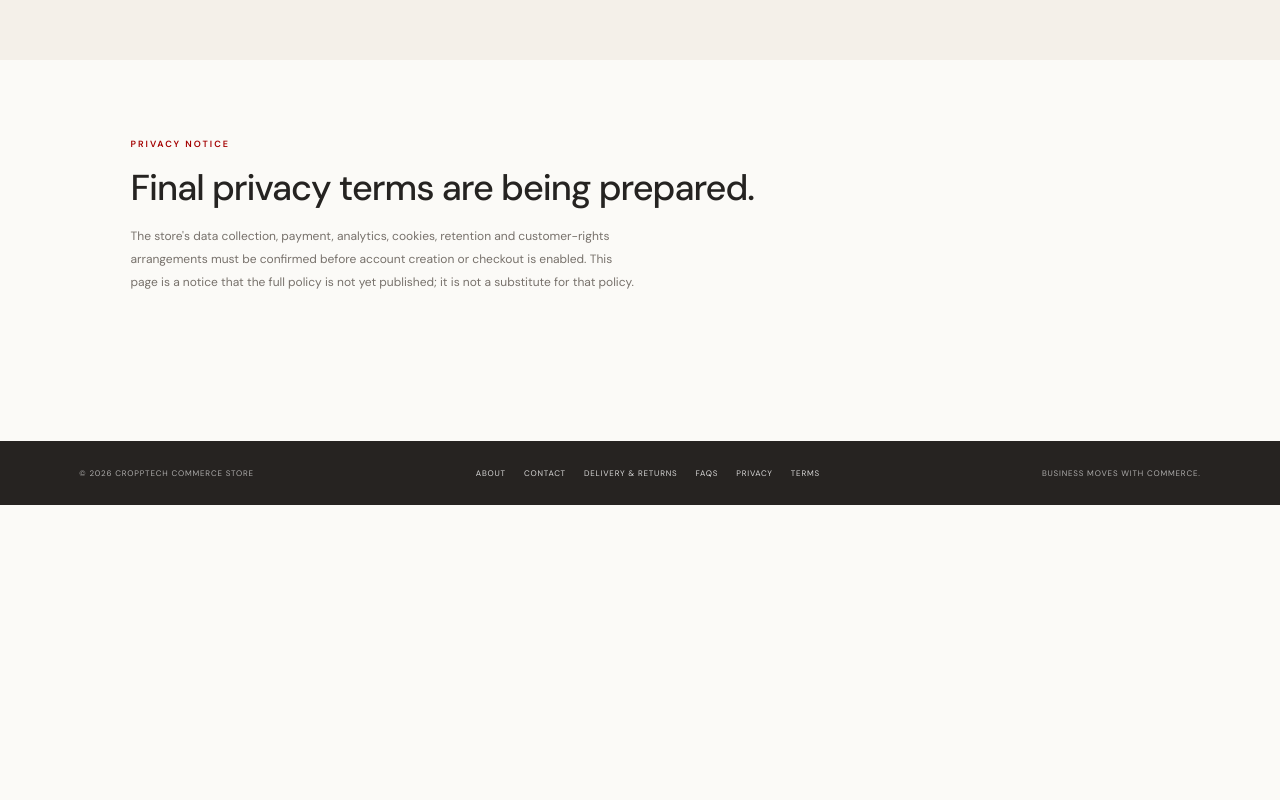
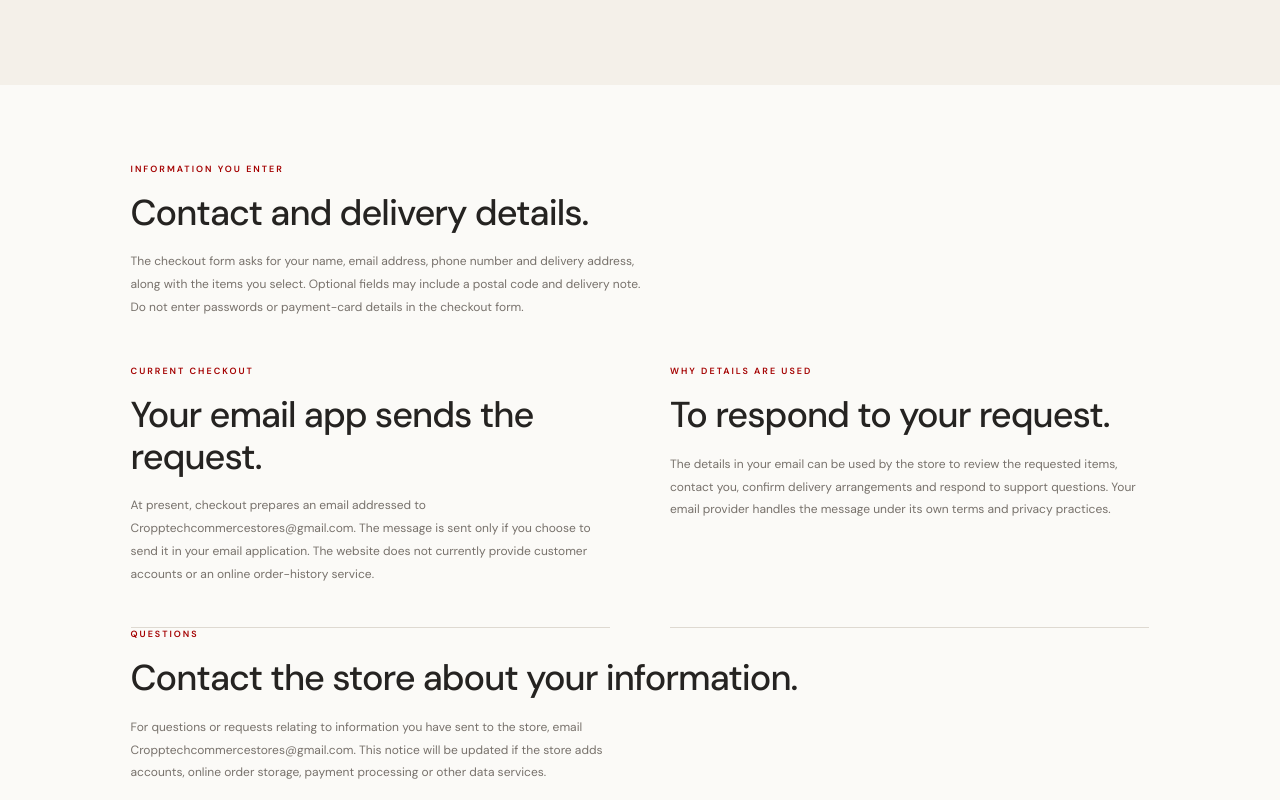
Before and after one commit to JACTech001/cropptech-commerce, a Next.js app: page /privacy in a window 1280 px wide. Shown: the part 480-1280 px from the top of the page. Before the commit the page ends 985 px from the top, so only its background shows below. Built offline with nearby package versions, Linux system fonts and the light colour scheme; no server answers; a web font is replaced by a local one.

Commit message:
Publish accurate provisional privacy notice

```diff
--- a/app/privacy/page.js
+++ b/app/privacy/page.js
@@ -1,11 +1,16 @@
 import StorePageShell from "../../components/StorePageShell";
 
-export const metadata = { title: "Privacy | CroppTech Commerce Store" };
+export const metadata = { title: "Privacy | CroppTech Commerce Store", description: "Privacy information for customers using the CroppTech Commerce Store website." };
 
 export default function PrivacyPage() {
   return (
-    <StorePageShell eyebrow="STORE INFORMATION / PRIVACY" title={<>Your information<br /><em>matters.</em></>} intro="Our full privacy notice will explain what information is collected, why it is needed and how it is handled.">
-      <div className="info-single"><p className="eyebrow">PRIVACY NOTICE</p><h2>Final privacy terms are being prepared.</h2><p>The store's data collection, payment, analytics, cookies, retention and customer-rights arrangements must be confirmed before account creation or checkout is enabled. This page is a notice that the full policy is not yet published; it is not a substitute for that policy.</p></div>
+    <StorePageShell eyebrow="STORE INFORMATION / PRIVACY" title={<>Your information<br /><em>matters.</em></>} intro="This notice describes the information involved in the current CroppTech Commerce Store browsing and email-based order-request experience. It will be expanded as online services are added.">
+      <div className="info-single"><p className="eyebrow">INFORMATION YOU ENTER</p><h2>Contact and delivery details.</h2><p>The checkout form asks for your name, email address, phone number and delivery address, along with the items you select. Optional fields may include a postal code and delivery note. Do not enter passwords or payment-card details in the checkout form.</p></div>
+      <div className="info-columns">
+        <article><p className="eyebrow">CURRENT CHECKOUT</p><h2>Your email app sends the request.</h2><p>At present, checkout prepares an email addressed to Cropptechcommercestores@gmail.com. The message is sent only if you choose to send it in your email application. The website does not currently provide customer accounts or an online order-history service.</p></article>
+        <article><p className="eyebrow">WHY DETAILS ARE USED</p><h2>To respond to your request.</h2><p>The details in your email can be used by the store to review the requested items, contact you, confirm delivery arrangements and respond to support questions. Your email provider handles the message under its own terms and privacy practices.</p></article>
+      </div>
+      <div className="info-single"><p className="eyebrow">QUESTIONS</p><h2>Contact the store about your information.</h2><p>For questions or requests relating to information you have sent to the store, email Cropptechcommercestores@gmail.com. This notice will be updated if the store adds accounts, online order storage, payment processing or other data services.</p></div>
     </StorePageShell>
   );
 }
```
